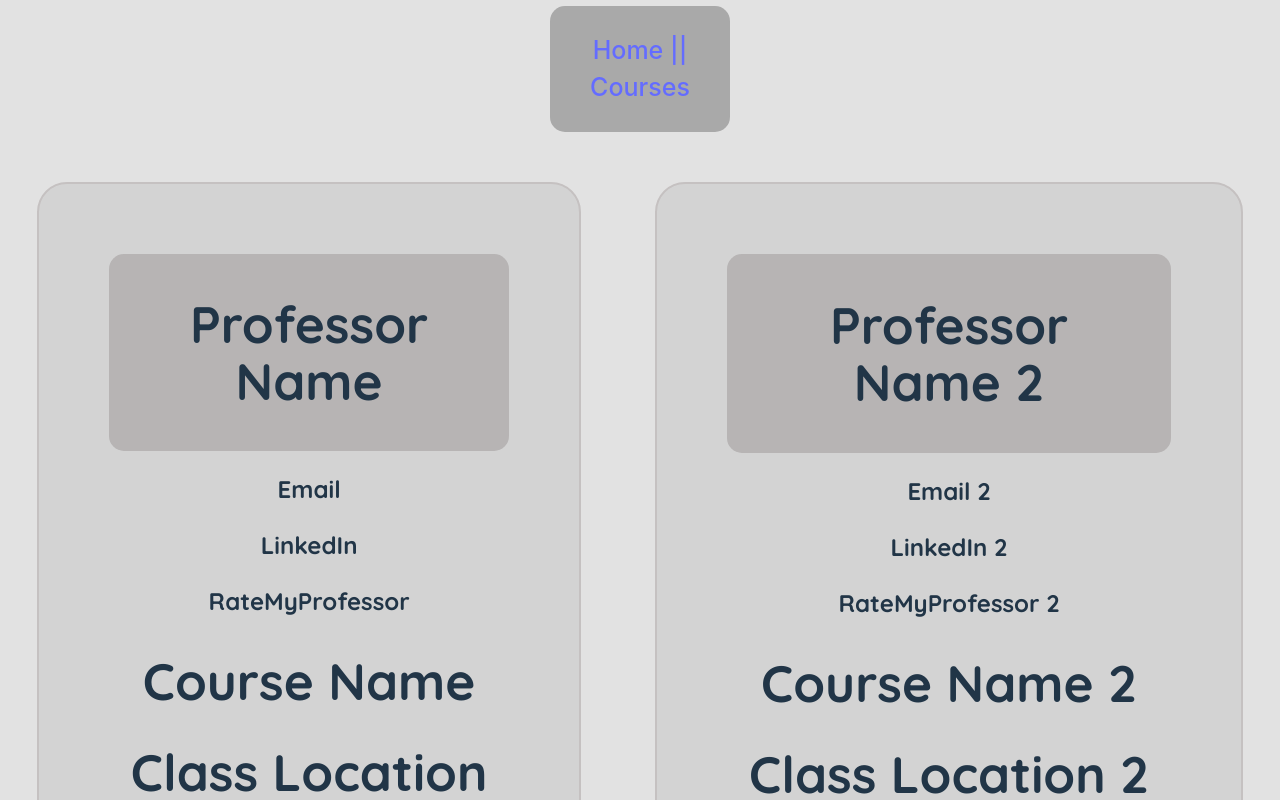
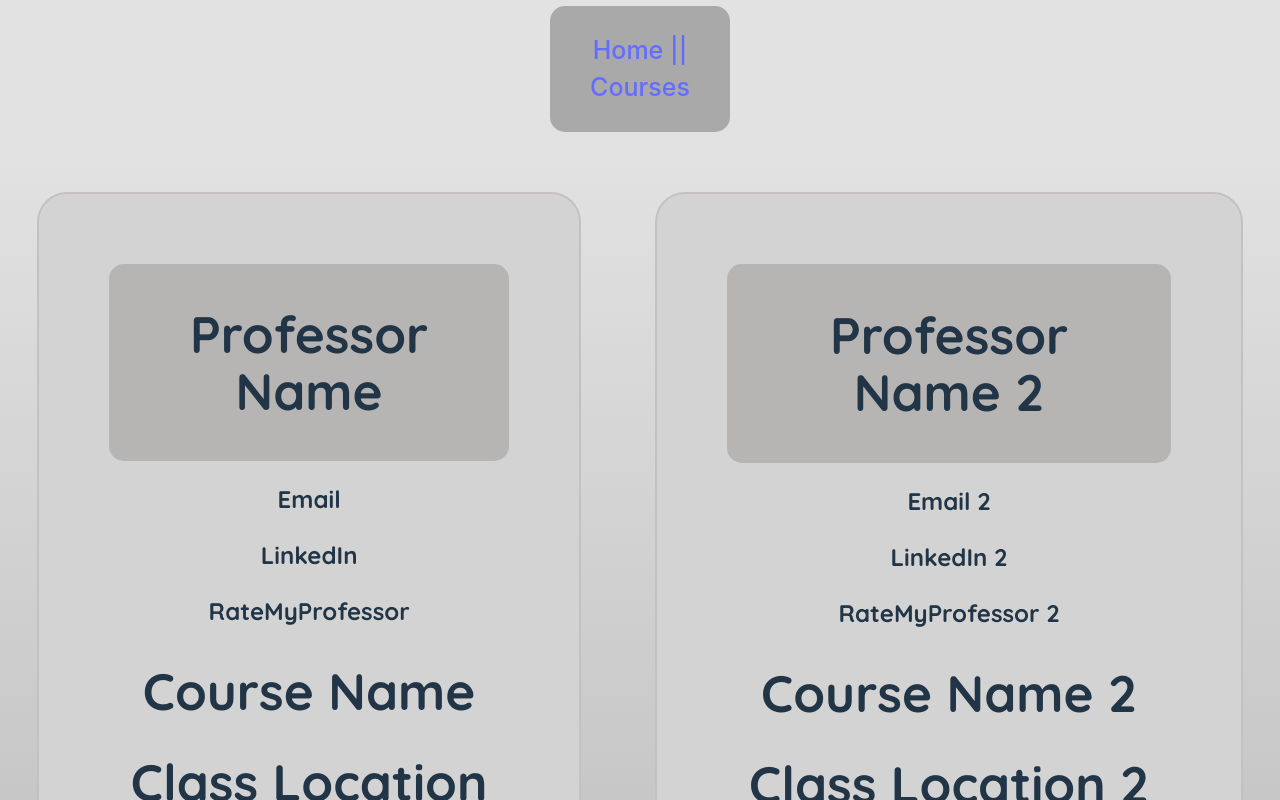
Before and after one commit to Oasis-NEU/f24-group20, a React (Vite) app: page /Courses in a window 1280 px wide. Shown: the part 460-1260 px from the top of the page. Built offline with nearby package versions, Linux system fonts and the light colour scheme.

Commit message:
create gradient

```diff
--- a/src/App.css
+++ b/src/App.css
@@ -7,6 +7,8 @@
 body {
   background-color: #d3d3d3a6;
 }
+
+
 
 .classOneInfo {
   margin-top: 50px;
@@ -30,6 +32,9 @@ body {
   display: flex;
   flex-direction: row;
   justify-content: space-around;
+  background-image: linear-gradient(180deg, #e2e2e2, darkgray);
+  margin-top: 10px;
+  padding-bottom: 500px;
 }
 
 .profContainer {
```
